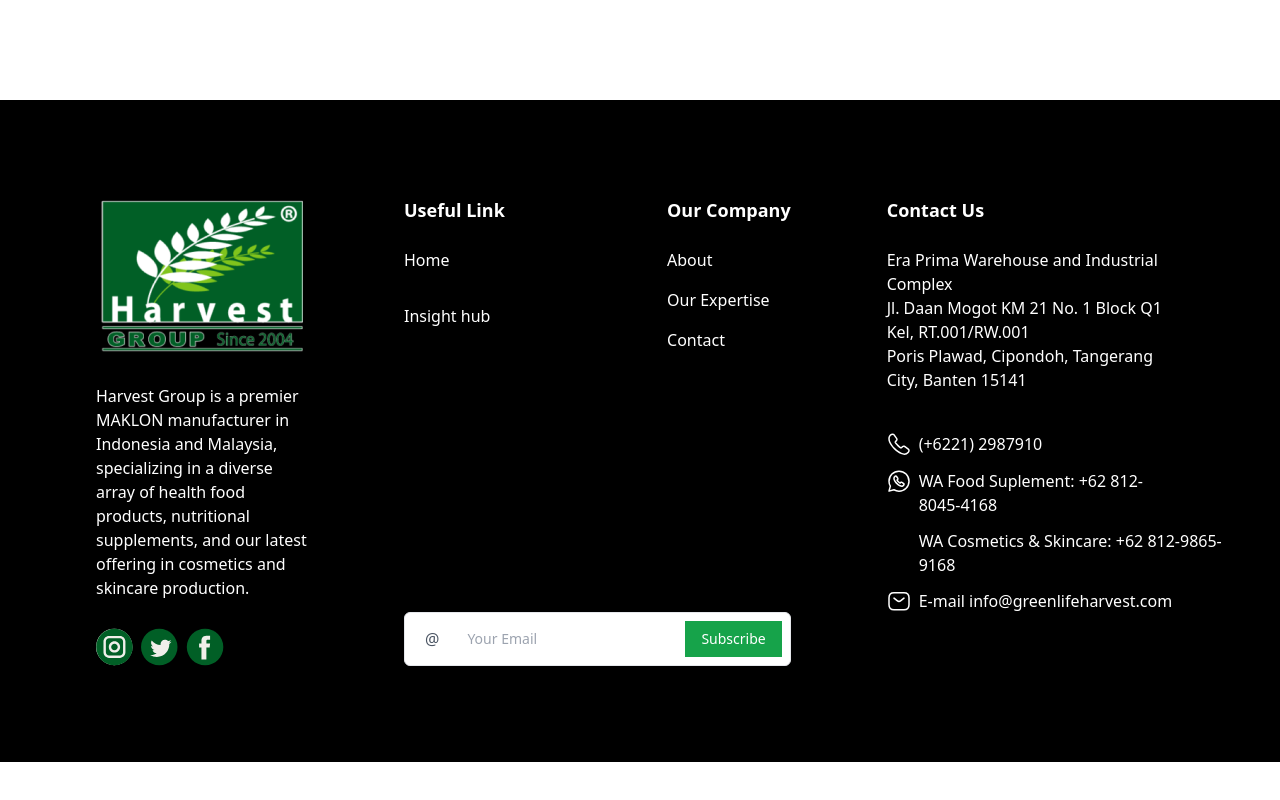
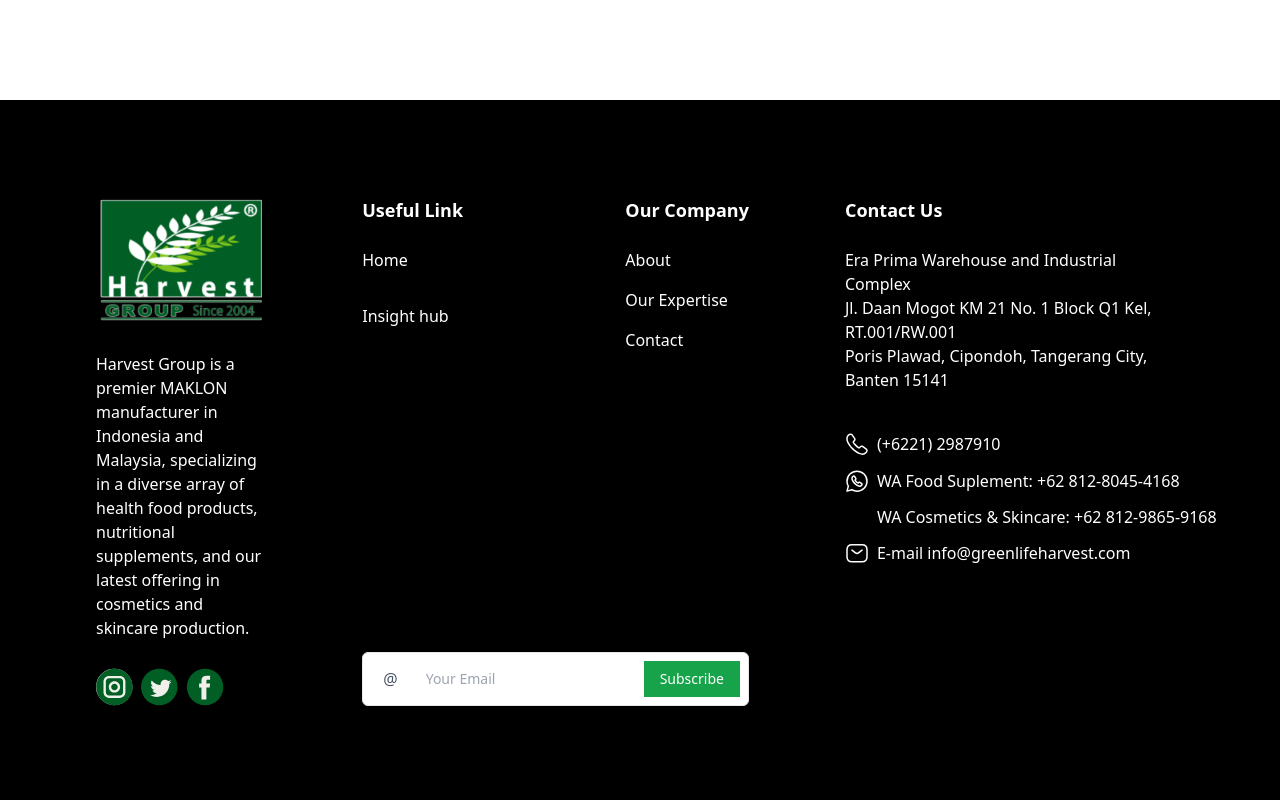
Before and after one commit to FadelYang/green-harvest, a React (Vite) app: page / in a window 1280 px wide. Shown: the part 9124-9924 px from the top of the page. Before the commit the page ends 9886 px from the top, so only its background shows below. Built offline with nearby package versions, Linux system fonts and the light colour scheme.

Commit message:
fix(footer): fix logo and sosmed icon to justify center

```diff
--- a/src/components/organism/Footer.tsx
+++ b/src/components/organism/Footer.tsx
@@ -8,7 +8,7 @@
 // import { useTranslationContext } from "../../context/TranslationContext";
 import { TFunction } from "i18next";
 import { Link } from "react-router-dom";
-import useScrollToSection from '../../hooks/useScrollToSection';
+import useScrollToSection from "../../hooks/useScrollToSection";
 
 type FooterProps = {
   t: TFunction<"translation", undefined>;
@@ -23,17 +23,20 @@
       <div className=" text-white xl:px-24 p-6 mx-auto max-w-[1444px]">
         <div className="flex xl:flex-row flex-col xl:gap-24 gap-[74px]">
           {/* First column */}
+          <div className='flex md:justify-start justify-center'>
             <div className="max-w-[212px] flex flex-col justify-between h-full gap-7">
               <img src={footerLogo} alt="" className="w-min-[212px]" />
               <p className="xl:block hidden text-[16px]">
                 {t("footer.aboutHarvest")}
               </p>
-            <div className="flex gap-2">
+              <div className="flex gap-2 md:justify-start justify-center">
                 <img src={instagramIcon} alt="" />
                 <img src={twitterIcon} alt="" />
                 <img src={facebookIcon} alt="" />
               </div>
             </div>
+          </div>
+
           {/* Second Coulnm */}
           <div className="flex flex-col xl:max-w-[415px]">
             <div className="flex xl:flex-row flex-col xl:justify-between xl:gap-0 gap-[74px]">
```
Lines whose indentation alone changed are shown as unchanged.
